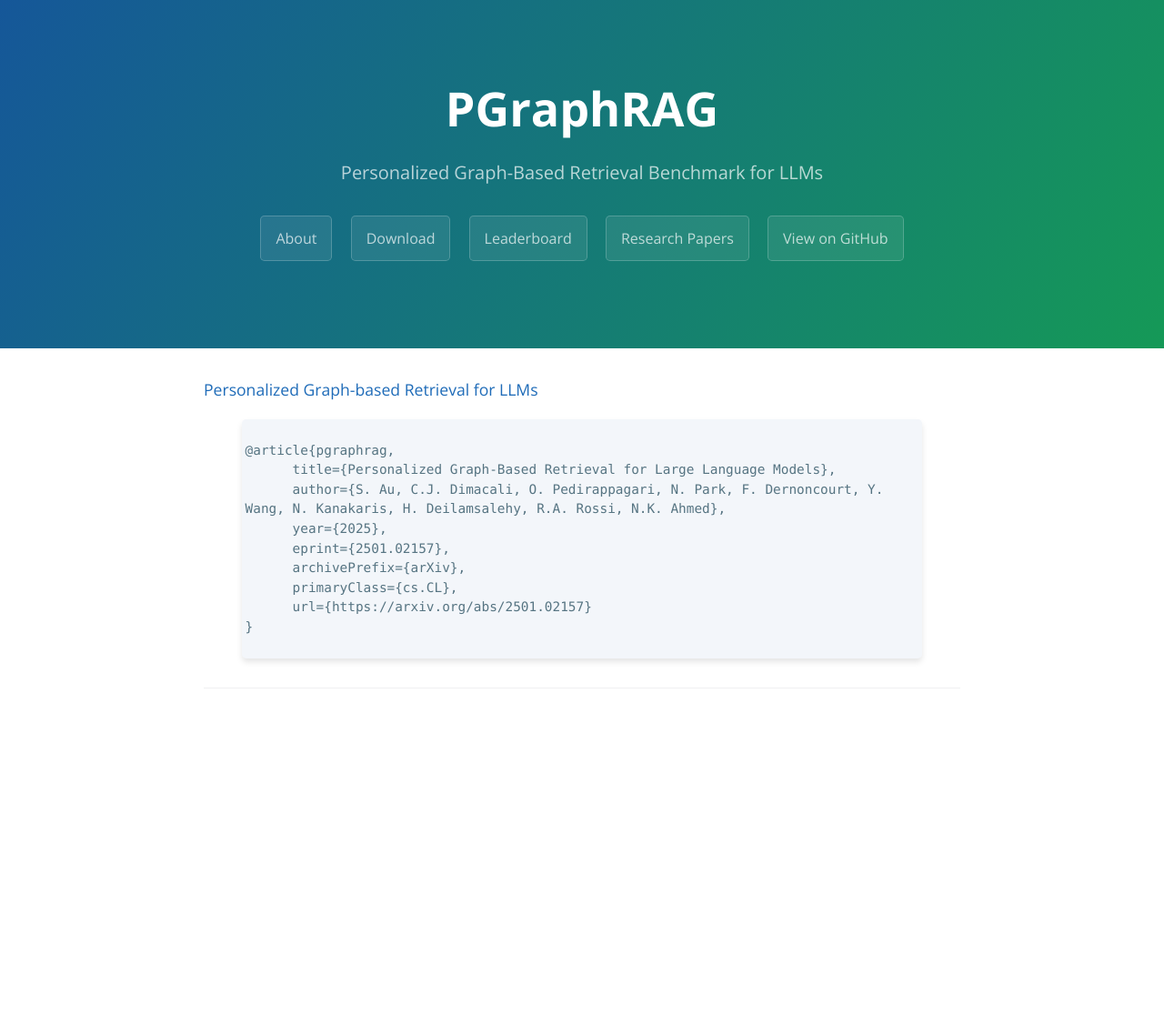
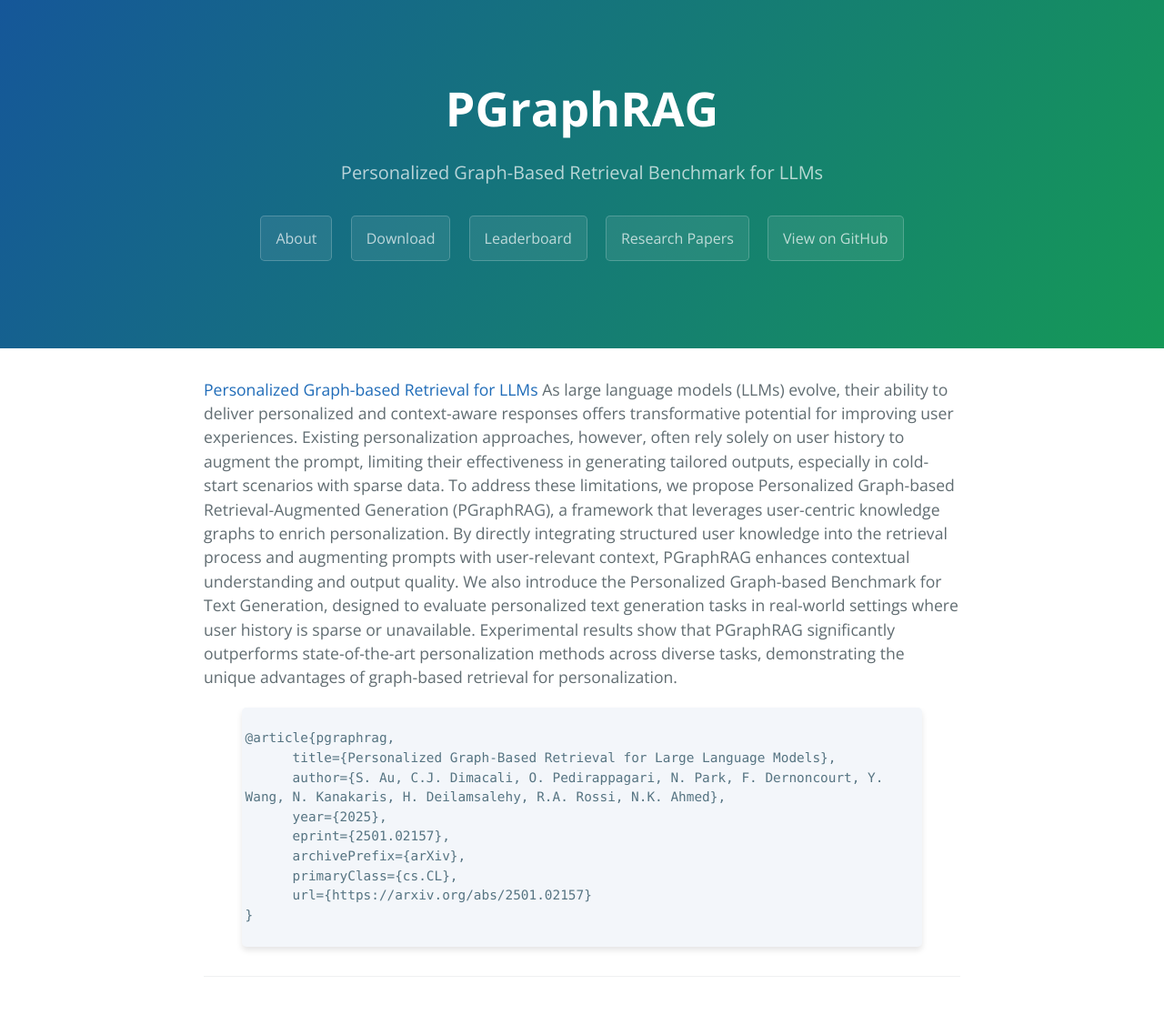
Before and after one commit to PGraphRAG-benchmark/PGraphRAG-benchmark.github.io, a Jekyll site: the page built from related-papers.html, in a window 1280 px wide. Shown: the whole page at 91% size. Built offline with Jekyll 4.4.1, drawn with Linux system fonts in a browser that asks for light colours; before the commit the page ends 900 px from its top, so only the background shows below that.

Commit message:
Update related-papers.html

```diff
--- a/related-papers.html
+++ b/related-papers.html
@@ -5,6 +5,9 @@
 ---
 
 <a href="https://arxiv.org/pdf/2501.02157">Personalized Graph-based Retrieval for LLMs</a>
+
+As large language models (LLMs) evolve, their ability to deliver personalized and context-aware responses offers transformative potential for improving user experiences. Existing personalization approaches, however, often rely solely on user history to augment the prompt, limiting their effectiveness in generating tailored outputs, especially in cold-start scenarios with sparse data. To address these limitations, we propose Personalized Graph-based Retrieval-Augmented Generation (PGraphRAG), a framework that leverages user-centric knowledge graphs to enrich personalization. By directly integrating structured user knowledge into the retrieval process and augmenting prompts with user-relevant context, PGraphRAG enhances contextual understanding and output quality. We also introduce the Personalized Graph-based Benchmark for Text Generation, designed to evaluate personalized text generation tasks in real-world settings where user history is sparse or unavailable. Experimental results show that PGraphRAG significantly outperforms state-of-the-art personalization methods across diverse tasks, demonstrating the unique advantages of graph-based retrieval for personalization.
+
 
    <code>
 @article{pgraphrag,
```
